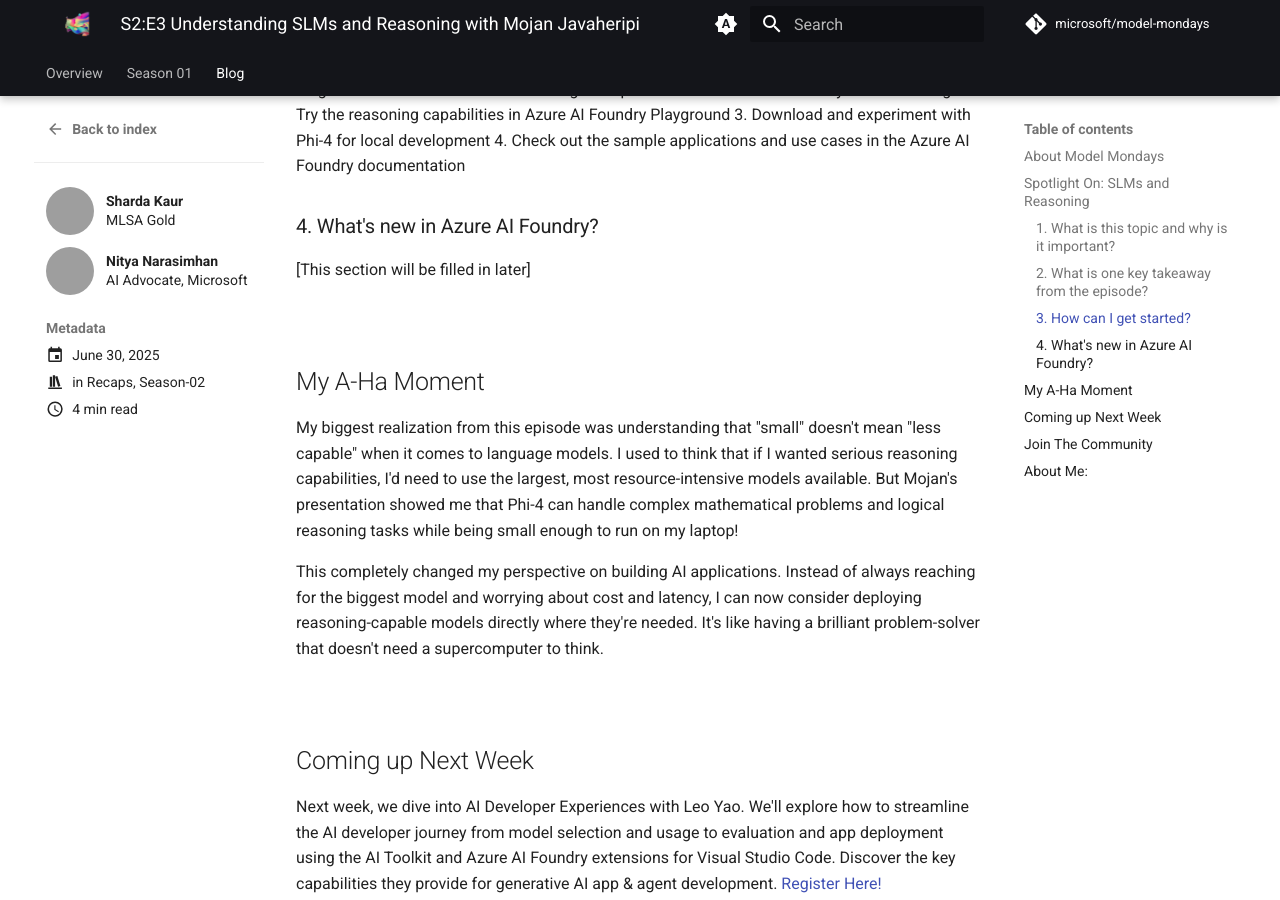
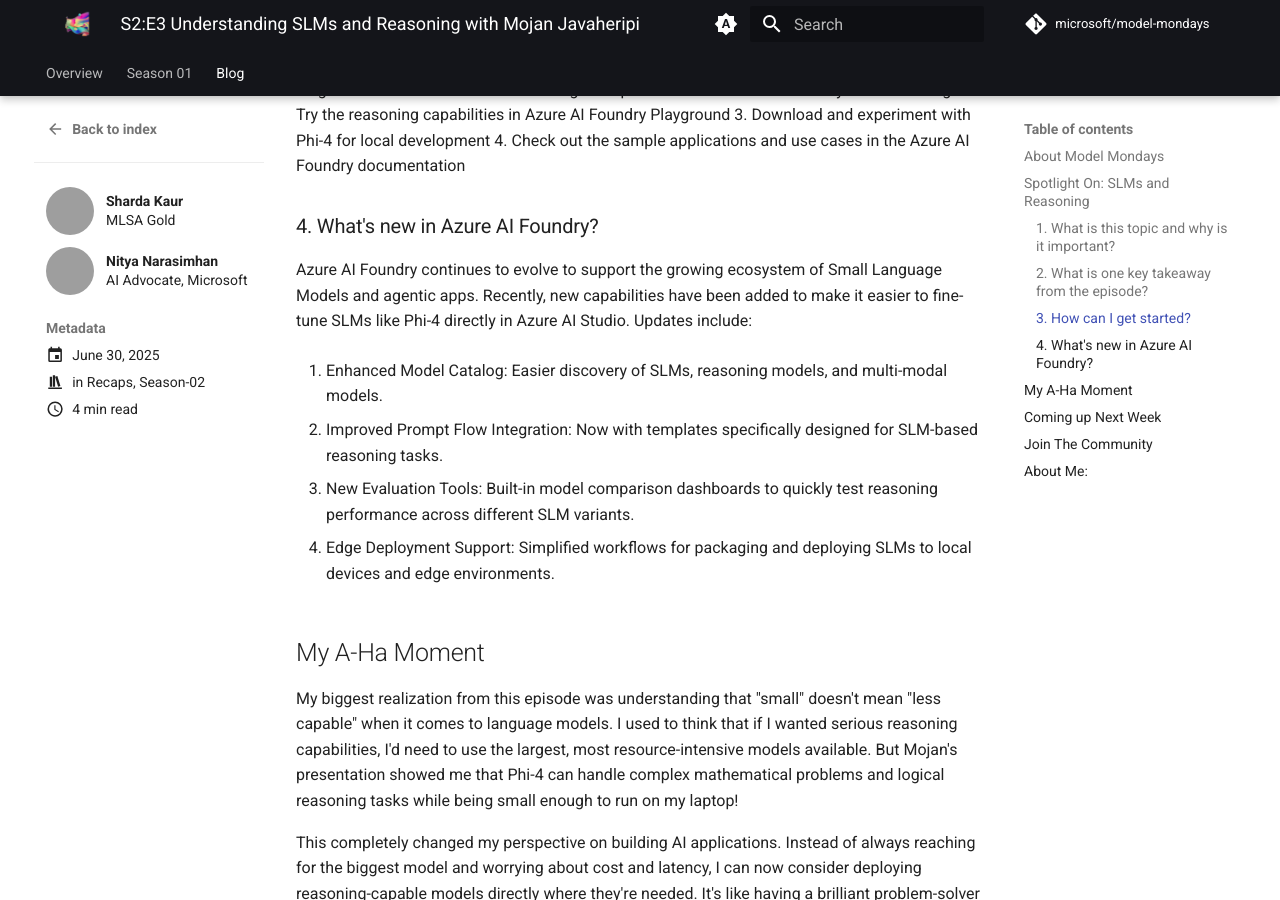
Before and after one commit to shardakaurr/model-mondays, an MkDocs documentation site: the page built from docs/blog/posts/2025-06-30.md, in a window 1280 px wide and 900 px high, scrolled down 2088 px. Built offline with MkDocs 1.6.1 and Material for MkDocs 9.7.7, drawn with Linux system fonts in a browser that asks for light colours; comment, search, counter and statistics services are not loaded; grey boxes are pictures that could not be loaded.

```diff
--- a/docs/blog/posts/2025-06-30.md
+++ b/docs/blog/posts/2025-06-30.md
@@ -61,8 +61,15 @@
 
 ### 4. What's new in Azure AI Foundry?
 
-[This section will be filled in later]
+Azure AI Foundry continues to evolve to support the growing ecosystem of Small Language Models and agentic apps. Recently, new capabilities have been added to make it easier to fine-tune SLMs like Phi-4 directly in Azure AI Studio. Updates include:
 
+1. Enhanced Model Catalog: Easier discovery of SLMs, reasoning models, and multi-modal models.
+
+2. Improved Prompt Flow Integration: Now with templates specifically designed for SLM-based reasoning tasks.
+
+3. New Evaluation Tools: Built-in model comparison dashboards to quickly test reasoning performance across different SLM variants.
+
+4. Edge Deployment Support: Simplified workflows for packaging and deploying SLMs to local devices and edge environments.
 <br/>
 
 ## My A-Ha Moment
```
